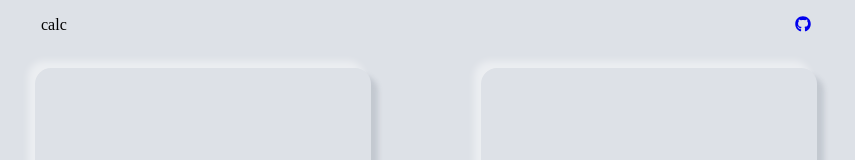
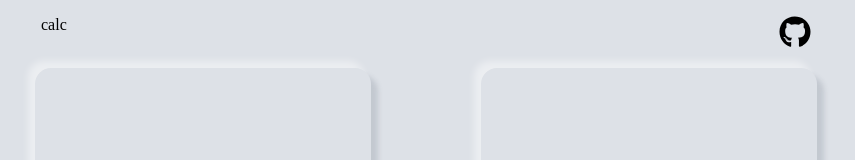
Before and after one commit to Vhickyy/calculator-v2, a React (Vite) app: page / in a window 1280 px wide. Shown: the top 160 px of the page, without its empty margins (214-1069 px from the left). Built offline with nearby package versions, Linux system fonts and the light colour scheme.

Commit message:
icon style

```diff
--- a/src/App.tsx
+++ b/src/App.tsx
@@ -9,7 +9,7 @@ function App() {
       <Header>
         <div>calc</div>
         <div>
-          <a href="#" className='icons'><FaGithub/></a>
+          <a href="#"><FaGithub className='icons'/></a>
         </div>
       </Header>
       <Wrapper>
@@ -43,13 +43,10 @@ display: flex;
 justify-content: space-between;
 width: min(90%,770px);
 margin-inline: auto;
-padding-block: 1rem 2rem;
-/* background-color: green; */
+padding-block: 1rem;
 .icons{
   width: 2rem;
   height: 2rem;
-}
-@media screen and (max-width:400px) {
-  padding-block: 1rem;
+  color: black;
 }
 `
```
